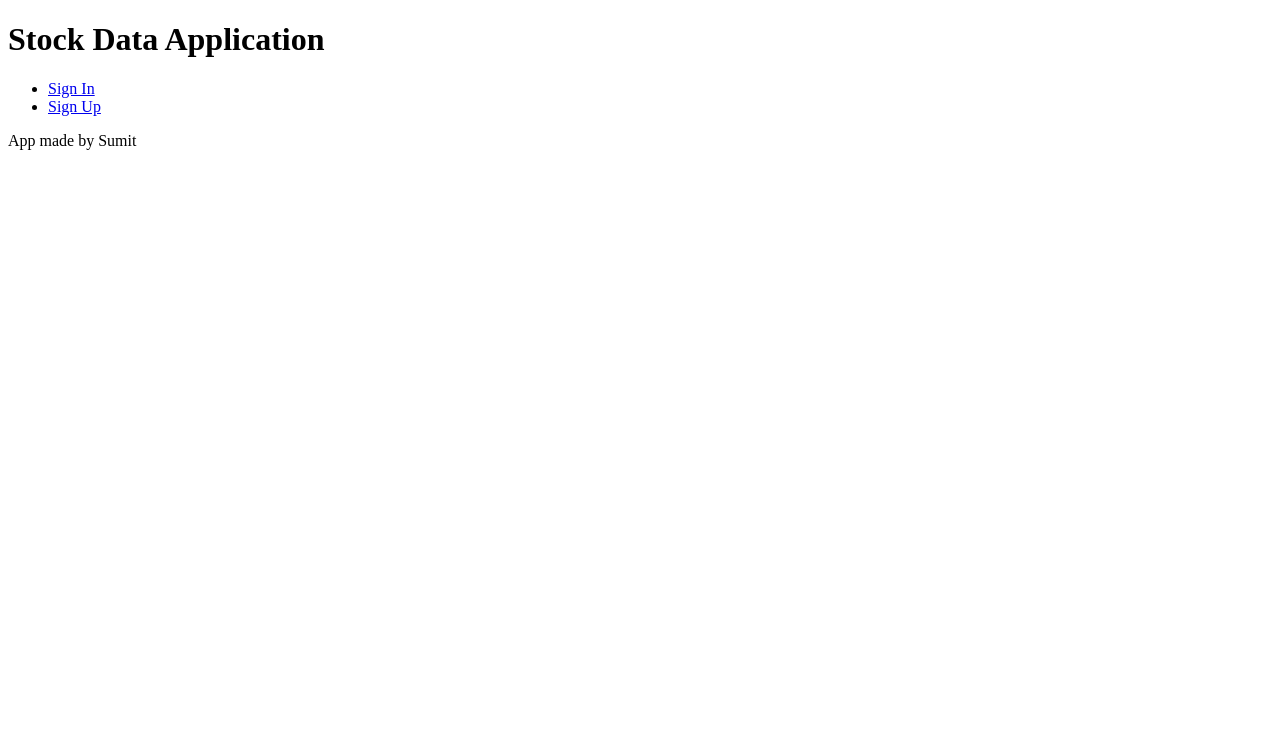
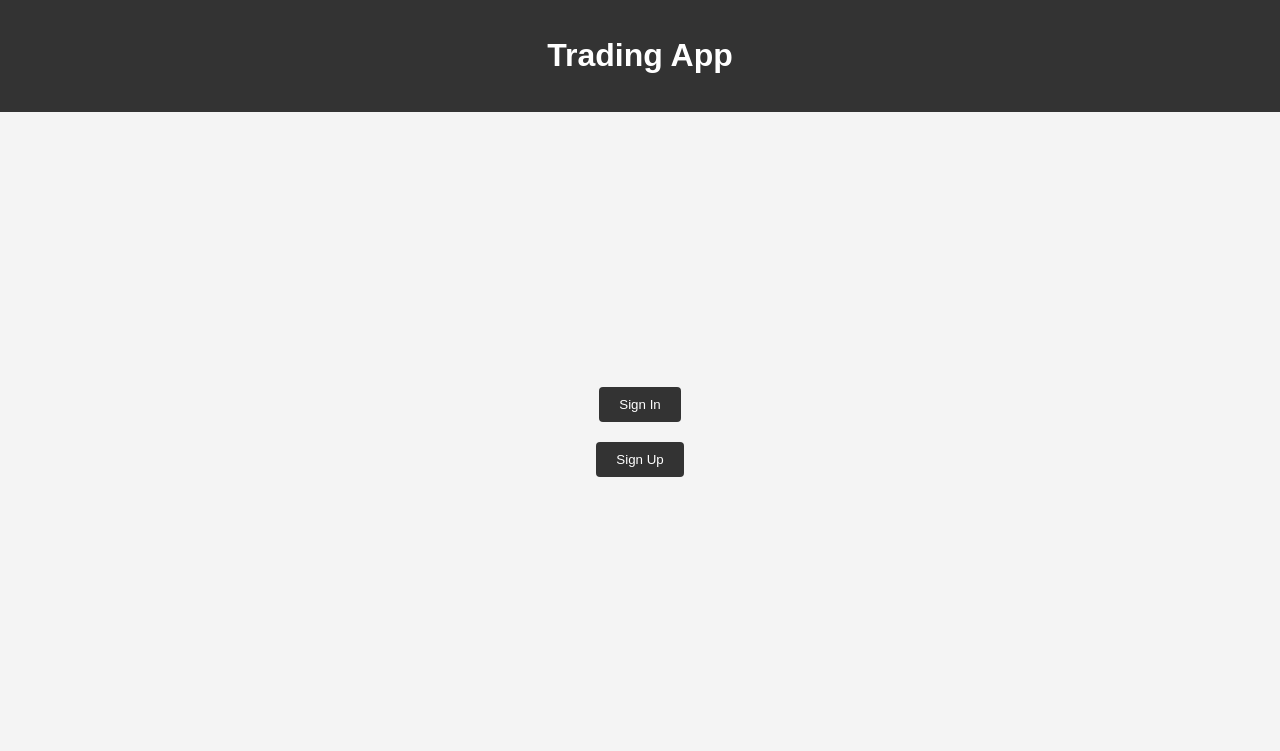
Before and after one commit to sumitgangwani/truebeacon_stock_application, a Flask app: page / in a window 1280 px wide. Shown: the top 751 px of the page. Run offline with Flask 3, Linux system fonts and the light colour scheme; the visitor is signed in with stand-in values (Sample User, id 1).

Commit message:
Update index.html

```diff
--- a/templates/index.html
+++ b/templates/index.html
@@ -1,26 +1,60 @@
 <!DOCTYPE html>
+<html lang="en">
 
 <head>
-    <title>Music Streaming App</title>
+    <meta charset="UTF-8">
+    <meta name="viewport" content="width=device-width, initial-scale=1.0">
+    <title>Trading App</title>
+    <style>
+        body {
+            font-family: Arial, sans-serif;
+            margin: 0;
+            padding: 0;
+            background-color: #f4f4f4;
+            text-align: center;
+        }
 
+        header {
+            background-color: #333;
+            color: white;
+            text-align: center;
+            padding: 1em;
+        }
+
+        main {
+            display: flex;
+            flex-direction: column;
+            align-items: center;
+            justify-content: center;
+            height: 80vh;
+        }
+
+        button {
+            margin: 10px;
+            padding: 10px 20px;
+            background-color: #333; /* Updated background color */
+            color: white; /* Updated text color */
+            border: none;
+            border-radius: 4px;
+            cursor: pointer;
+        }
+
+        button:hover {
+            background-color: #555; /* Updated background color on hover */
+        }
+    </style>
 </head>
 
 <body>
     <header>
-        <h1>Stock Data Application</h1>
+        <h1>Trading App</h1>
     </header>
 
-    <nav>
-        <ul>
-            <li><a href="signin">Sign In</a></li>
-            <li><a href="signup">Sign Up</a></li>
-        </ul>
-    </nav>
+    <main>
+        <button onclick="window.location.href='signin'">Sign In</button>
+        <button onclick="window.location.href='signup'">Sign Up</button>
+    </main>
 
-
-    <footer>
-        <p>App made by Sumit</p>
-    </footer>
 </body>
 
 </html>
```
